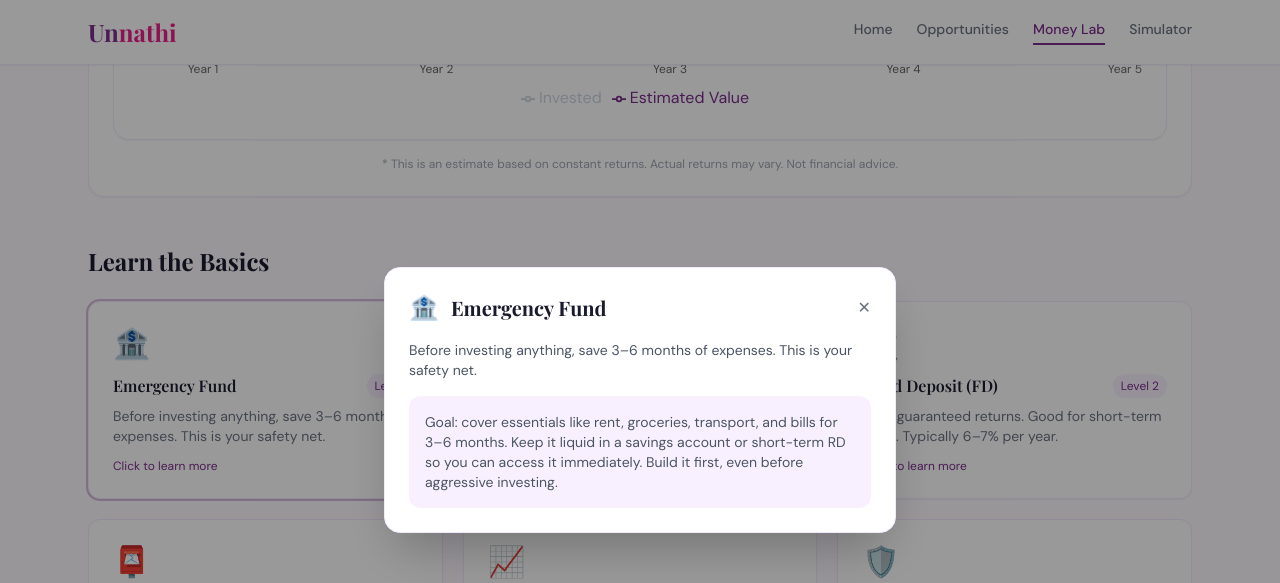
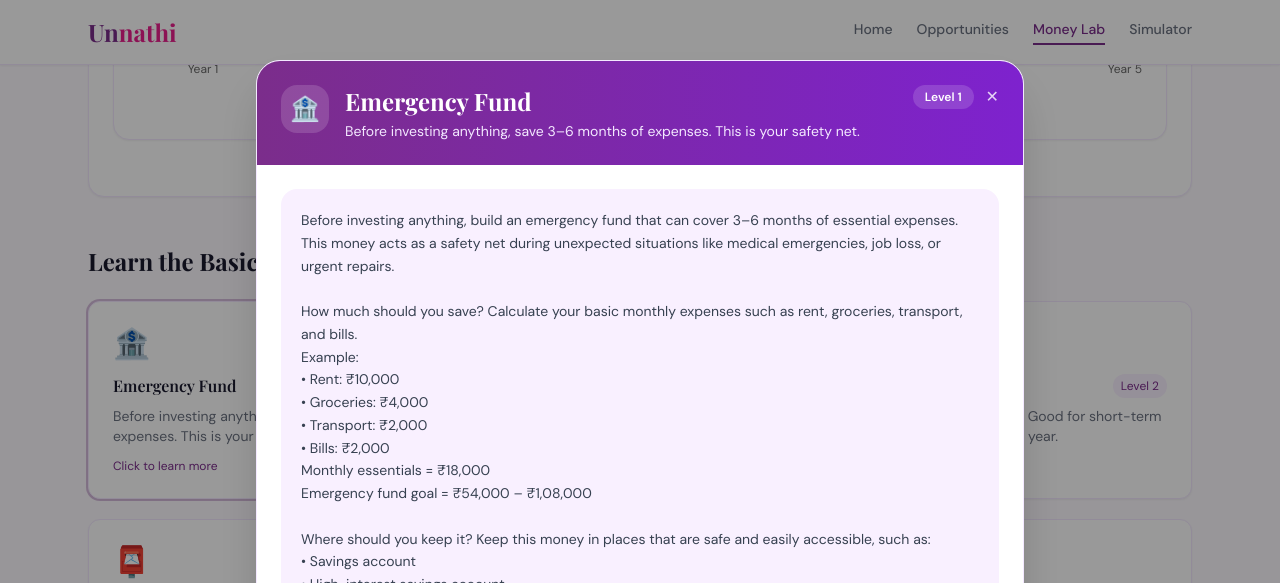
Before and after one commit to AtmikaNayak/Unnathi, a React (Vite) app in the folder herlaunch/: page /money-lab in a window 1280 px wide. Both pictures are taken after a click on the button 265 px from the left and 1656 px from the top of the page. Shown: the part 1256-1839 px from the top of the page. Built offline with nearby package versions, Linux system fonts and the light colour scheme; no server answers.

Commit message:
emergency fund done

```diff
--- a/herlaunch/src/pages/MoneyLab.jsx
+++ b/herlaunch/src/pages/MoneyLab.jsx
@@ -10,7 +10,7 @@ const topics = [
     desc: "Before investing anything, save 3–6 months of expenses. This is your safety net.",
     level: 1,
     details:
-      "Goal: cover essentials like rent, groceries, transport, and bills for 3–6 months. Keep it liquid in a savings account or short-term RD so you can access it immediately. Build it first, even before aggressive investing."
+      "Before investing anything, build an emergency fund that can cover 3–6 months of essential expenses. This money acts as a safety net during unexpected situations like medical emergencies, job loss, or urgent repairs.\n\nHow much should you save? Calculate your basic monthly expenses such as rent, groceries, transport, and bills.\nExample:\n• Rent: ₹10,000\n• Groceries: ₹4,000\n• Transport: ₹2,000\n• Bills: ₹2,000\nMonthly essentials = ₹18,000\nEmergency fund goal = ₹54,000 – ₹1,08,000\n\nWhere should you keep it? Keep this money in places that are safe and easily accessible, such as:\n• Savings account\n• High-interest savings account\n• Short-term recurring deposit (RD)\n• Liquid mutual funds\nAvoid investing your emergency fund in stocks or risky assets since you may need the money quickly.\n\nWhen should you use it? Use it only for genuine emergencies like:\n• Medical emergencies\n• Sudden job loss\n• Urgent travel\n• Unexpected home repairs\n\nTip: Start small. Even saving ₹500–₹1000 per month can slowly build a strong financial safety net."
   },
   {
     emoji: "📊",
@@ -18,7 +18,7 @@ const topics = [
     desc: "Invest a fixed amount monthly in mutual funds. Start with just ₹500/month.",
     level: 2,
     details:
-      "Best for consistent, long-term growth. SIPs help average your purchase price and reduce timing risk. Start small, increase yearly, and pick a diversified mutual fund rather than single-sector funds at the beginning."
+      "A SIP allows you to invest a fixed amount of money regularly (usually every month) into a mutual fund. Instead of investing a large lump sum, SIP helps you build wealth gradually and consistently.\n\nWhy SIP is powerful\n• You can start with as little as ₹500 per month\n• It encourages discipline and consistent investing\n• You benefit from compounding over long periods\n• It reduces the stress of trying to time the market\n\nHow SIP works\nEvery month, a fixed amount is automatically invested into a mutual fund. When the market is low, you buy more units, and when the market is high, you buy fewer units. Over time this averages your purchase cost and reduces market timing risk.\n\nExample\nIf you invest ₹2000 per month for 10 years at an average return of 12%, your total investment will be:\nTotal invested: ₹2,40,000\nEstimated value: ~₹4,60,000\nThis is the power of long-term compounding.\n\nBeginner tips\n• Start with a diversified equity mutual fund\n• Increase your SIP amount when your income grows\n• Stay invested for at least 5–10 years for better results\n• Avoid stopping SIPs during market dips\n\nTip: The earlier you start a SIP, the more time compounding has to grow your money."
   },
   {
     emoji: "🏛️",
@@ -222,31 +222,53 @@ export default function MoneyLab() {
           onClick={() => setActiveTopic(null)}
         >
           <div
-            className="bg-white rounded-2xl shadow-2xl max-w-lg w-full p-6 border border-purple-100"
+            className="bg-white rounded-3xl shadow-2xl max-w-3xl w-full border border-purple-100 overflow-hidden max-h-[85vh] flex flex-col"
             onClick={(e) => e.stopPropagation()}
           >
-            <div className="flex items-center justify-between mb-4">
-              <div className="flex items-center gap-3">
-                <span className="text-2xl">{activeTopic.emoji}</span>
-                <h3 id="topic-title" className="font-display text-xl font-bold text-dark">
+            <div className="bg-gradient-to-r from-primary to-purple-700 text-white p-6">
+              <div className="flex items-start justify-between gap-4">
+                <div className="flex items-start gap-4">
+                  <div className="w-12 h-12 rounded-2xl bg-white/15 flex items-center justify-center text-2xl">
+                    {activeTopic.emoji}
+                  </div>
+                  <div>
+                    <h3 id="topic-title" className="font-display text-2xl font-bold">
                       {activeTopic.title}
                     </h3>
+                    <p className="text-sm text-purple-100 mt-1">{activeTopic.desc}</p>
                   </div>
+                </div>
+                <div className="flex items-center gap-3">
+                  <span className="text-xs bg-white/15 text-white px-3 py-1 rounded-full font-semibold">
+                    Level {activeTopic.level}
+                  </span>
                   <button
                     type="button"
                     onClick={() => setActiveTopic(null)}
-                className="text-gray-500 hover:text-gray-700"
+                    className="text-white/80 hover:text-white"
                     aria-label="Close"
                   >
                     ✕
                   </button>
                 </div>
-            <p className="text-sm text-gray-600 mb-4">{activeTopic.desc}</p>
+              </div>
+            </div>
+            <div className="p-6 overflow-y-auto">
               {activeTopic.details && (
-              <div className="bg-light rounded-xl p-4 text-sm text-gray-600">
+                <div className="bg-light rounded-2xl p-5 text-sm text-gray-700 whitespace-pre-line leading-relaxed">
                   {activeTopic.details}
                 </div>
               )}
+              <div className="mt-5 flex justify-end">
+                <button
+                  type="button"
+                  onClick={() => setActiveTopic(null)}
+                  className="bg-primary text-white px-5 py-2 rounded-full font-semibold hover:bg-purple-800 transition"
+                >
+                  Got it
+                </button>
+              </div>
+            </div>
           </div>
         </div>
       )}
```
Lines whose indentation alone changed are shown as unchanged.
